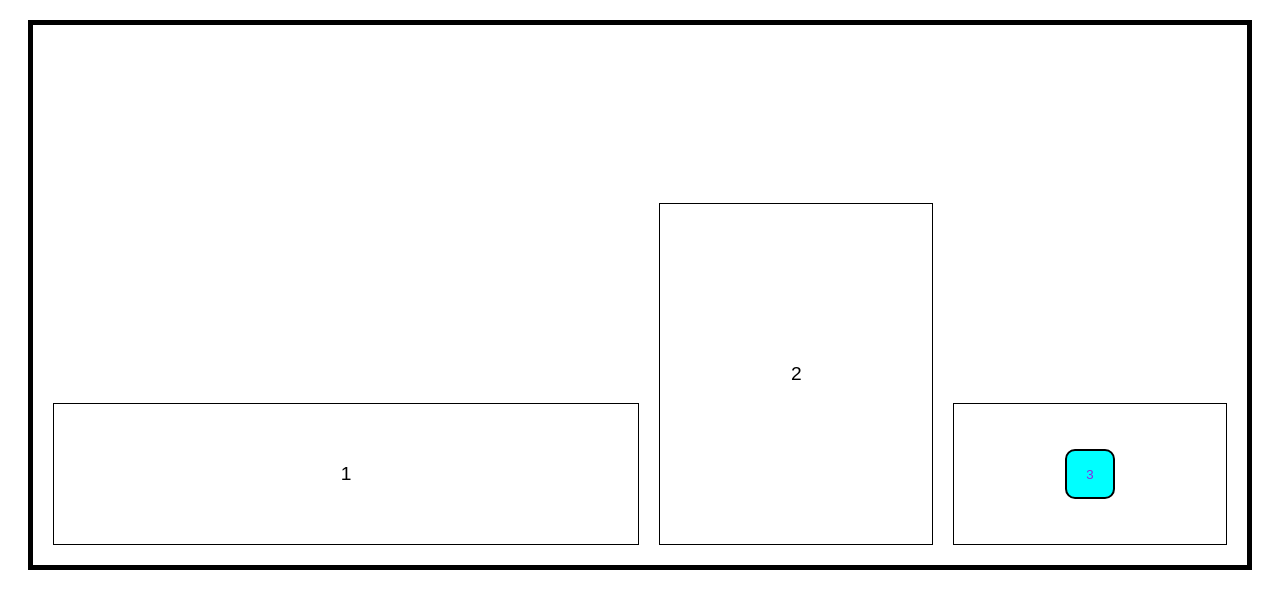
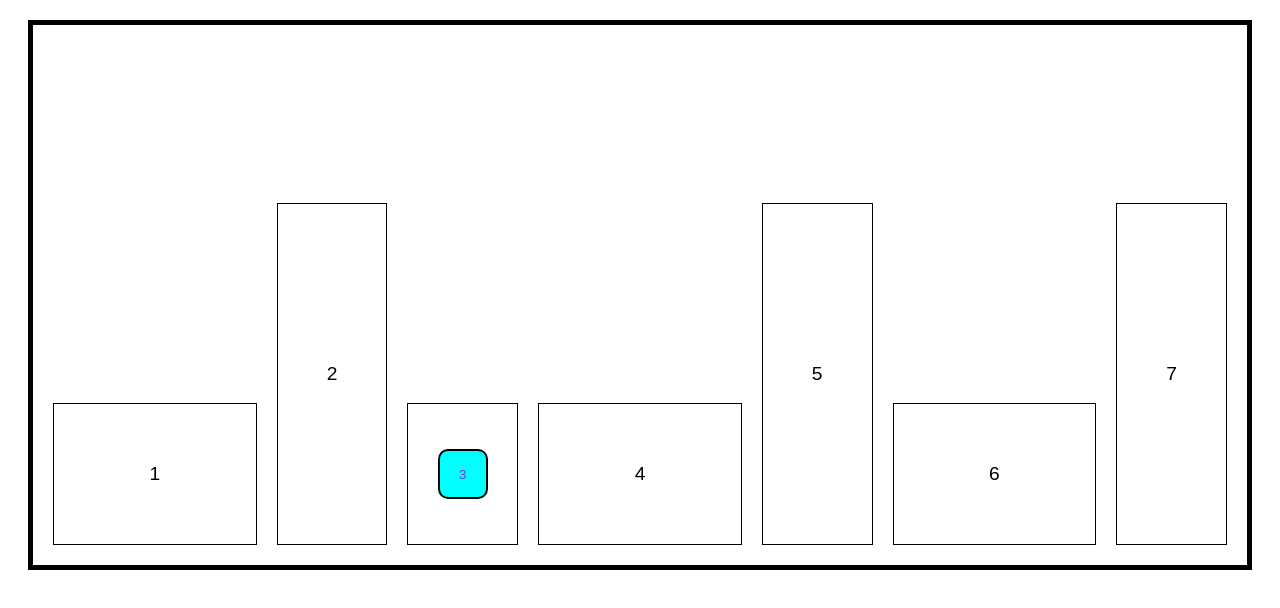
Before and after one commit to NV27/flexbox-test, a plain HTML site: page index.html in a window 1280 px wide. Drawn offline with Linux system fonts and the light colour scheme.

Commit message:
7 boxes and more smoothness

```diff
--- a/index.html
+++ b/index.html
@@ -12,6 +12,10 @@
     <div class="box y" id="one">1</div>
     <div class="box" id="two">2</div>
     <div class="box"><button class="button">3</button></div>
+    <div class="box y" id="one">4</div>
+    <div class="box" id="two">5</div>
+    <div class="box y" id="one">6</div>
+    <div class="box" id="two">7</div>
 </div>
 
 
--- a/style.css
+++ b/style.css
@@ -5,7 +5,7 @@
     padding: 20px;
     justify-content: center;
     gap: 20px;
-    height: 500px;
+    min-height: 500px;
     align-items: end;
 }
 
```
